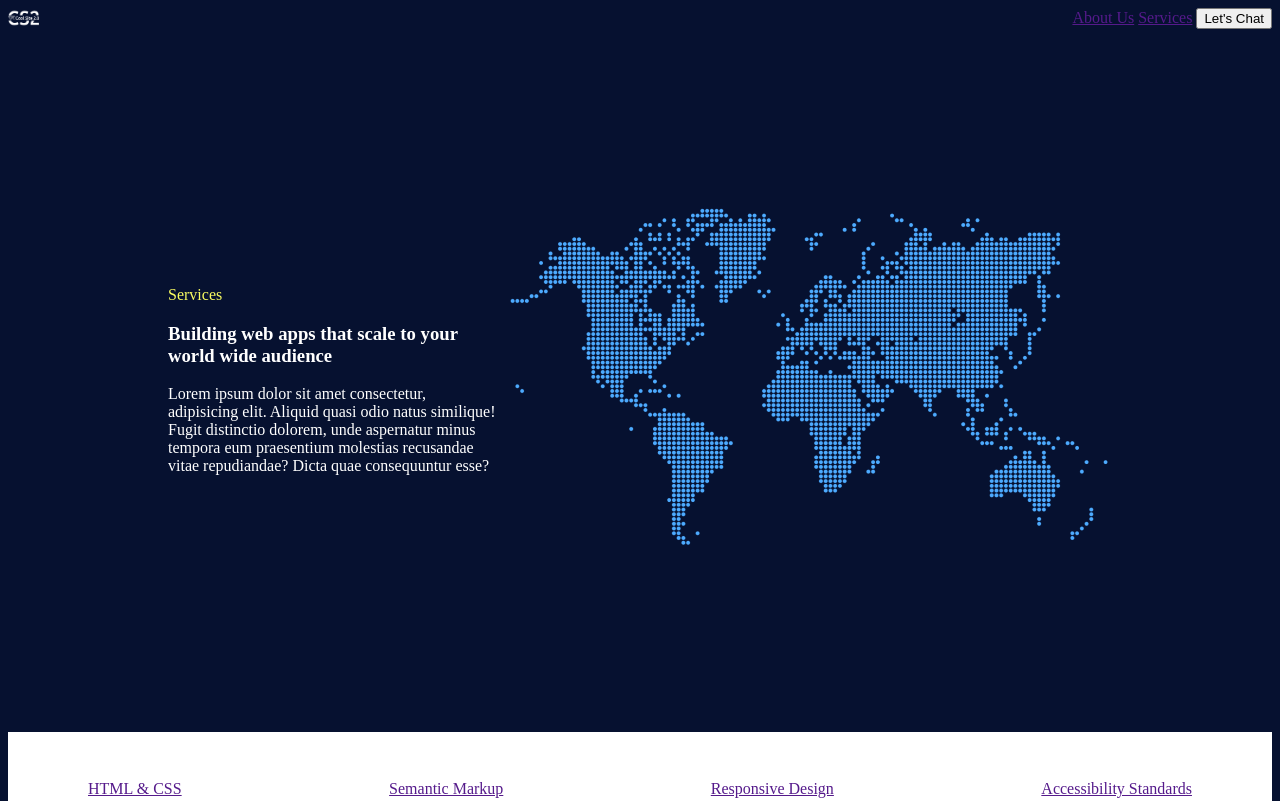
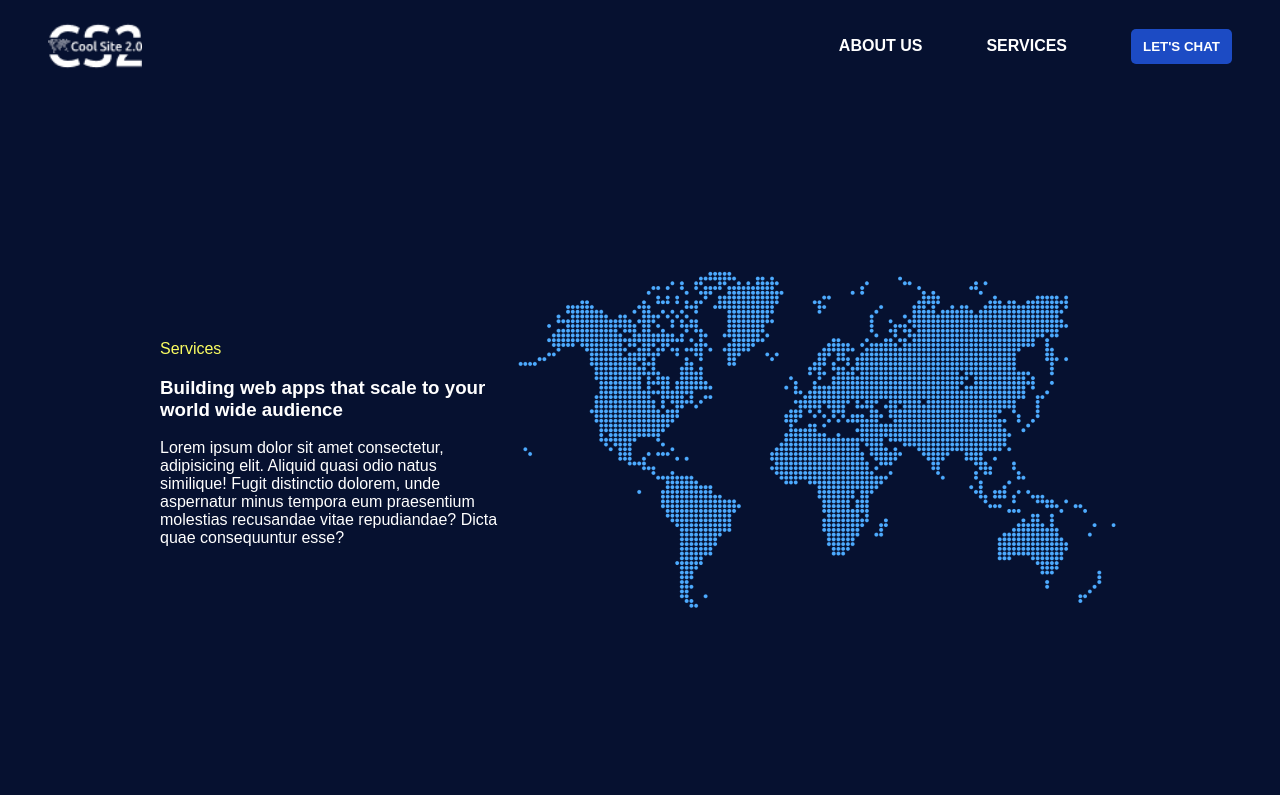
Before and after one commit to codeworksacademy/cool_site_lab, a plain HTML site: page index.html in a window 1280 px wide. Shown: the top 801 px of the page. Drawn offline with Linux system fonts and the light colour scheme.

Commit message:
styled up pretty close

```diff
--- a/index.html
+++ b/index.html
@@ -14,25 +14,25 @@
   <header>
     <img src="/assets/images/coolsite-logo.png" alt="Cool Site Logo" class="logo">
     <nav>
-      <a href="">About Us</a>
-      <a href="">Services</a>
+      <a href="#about">ABOUT US</a>
+      <a href="#hero">SERVICES</a>
       <a href="">
-        <button>Let's Chat</button>
+        <button type="button">LET'S CHAT</button>
       </a>
     </nav>
   </header>
 
   <main>
-    <section class="hero">
+    <section id="hero" class="hero">
       <article>
-        <p class="service">Services</p>
+        <p class="lightning-color">Services</p>
         <h1>Building web apps that scale to your world wide audience</h1>
         <p>Lorem ipsum dolor sit amet consectetur, adipisicing elit. Aliquid quasi odio natus similique! Fugit
           distinctio
           dolorem, unde aspernatur minus tempora eum praesentium molestias recusandae vitae repudiandae? Dicta quae
           consequuntur esse?</p>
       </article>
-      <img src="/assets/images/world.png" alt="World Map">
+      <img class="world" src="/assets/images/world.png" alt="World Map">
     </section>
 
     <section class="links">
@@ -45,7 +45,7 @@
     </section>
   </main>
 
-  <footer>
+  <footer id="about">
     <h2>From Ideas To Reality</h2>
     <p>If you can dream it, then you can build it with web technology solutions.</p>
   </footer>
--- a/style.css
+++ b/style.css
@@ -1,3 +1,4 @@
+/* SECTION pseudo selectors */
 :root {
   --ocean: #061130;
   --sky: #1C4BC4;
@@ -5,21 +6,44 @@
   --lightning: #FAFD61;
 }
 
+/* !SECTION */
+
+/* SECTION element selectors */
+* {
+  font-family: sans-serif;
+}
+
 body {
-  min-height: 100dvh;
-  display: flex;
-  flex-direction: column;
-  justify-content: space-between;
+  margin: 0;
   background-color: var(--ocean);
 }
 
 header {
   display: flex;
   justify-content: space-between;
+  padding: 1rem 3rem;
 }
 
-main {
-  flex-grow: 1;
+header nav {
+  display: flex;
+  align-items: center;
+  gap: 4rem;
+}
+
+header nav a {
+  text-decoration: none;
+  font-weight: bold;
+  color: white;
+}
+
+button {
+  font-weight: bold;
+  background-color: var(--sky);
+  border: none;
+  border-radius: 5px;
+  color: white;
+  padding: 10px 12px;
+  cursor: pointer;
 }
 
 footer {
@@ -28,8 +52,11 @@ footer {
   padding: 1rem;
 }
 
+/* !SECTION */
+
+/* SECTION class selectors */
 .logo {
-  height: 20px;
+  height: 60px;
 }
 
 .hero {
@@ -40,16 +67,31 @@ footer {
   color: white;
 }
 
-.service {
+.lightning-color {
   color: var(--lightning);
+}
+
+.world {
+  max-width: 100%;
 }
 
 .links {
   background-color: white;
-  padding: 3rem 5rem;
+  padding: 3rem 10rem;
 }
 
 .links nav {
   display: flex;
   justify-content: space-between;
 }
+
+/* !SECTION */
+
+/* SECTION media queries */
+@media screen AND (max-width: 768px) {
+  .hero {
+    display: block;
+  }
+}
+
+/* !SECTION */
```
